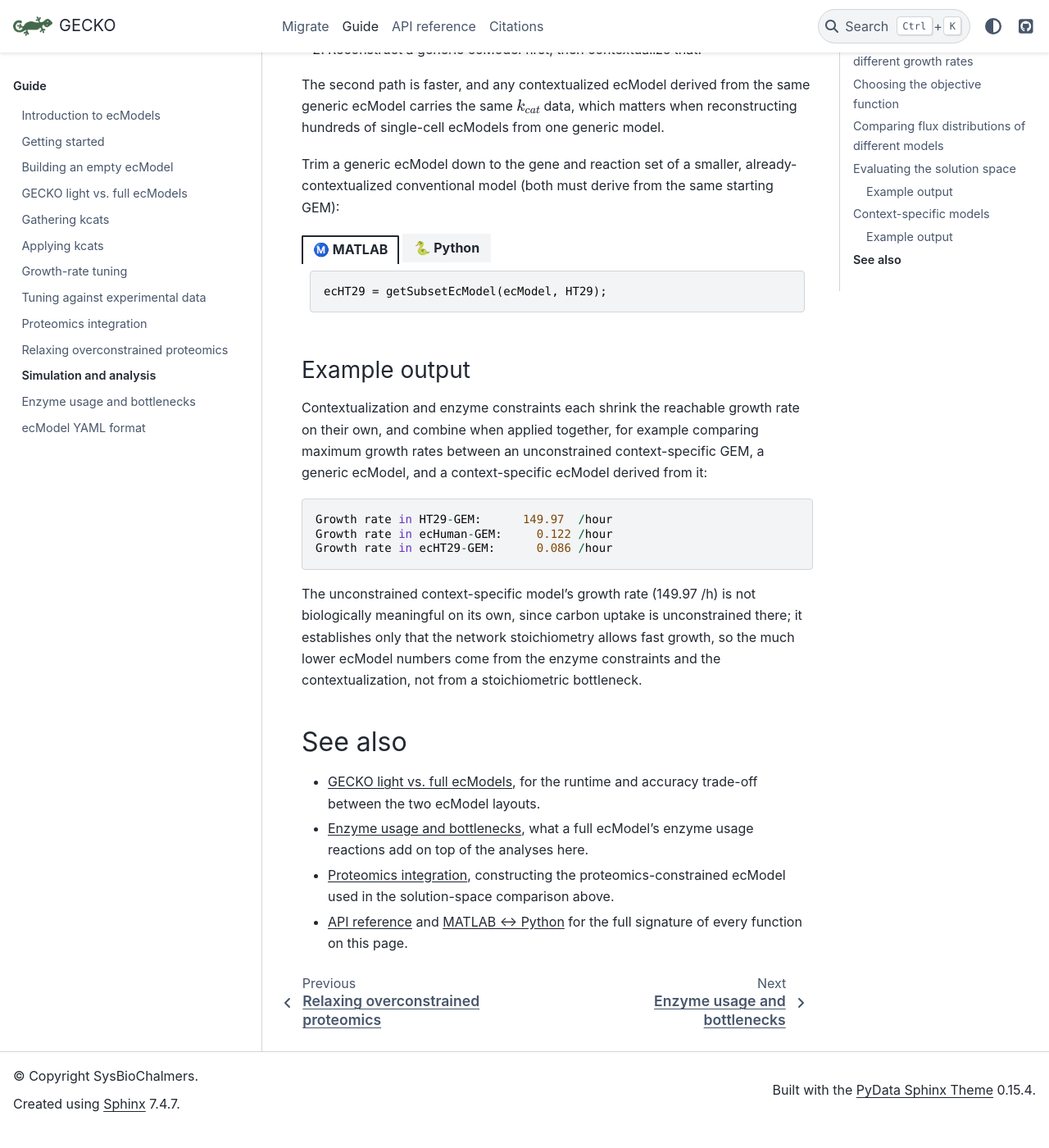
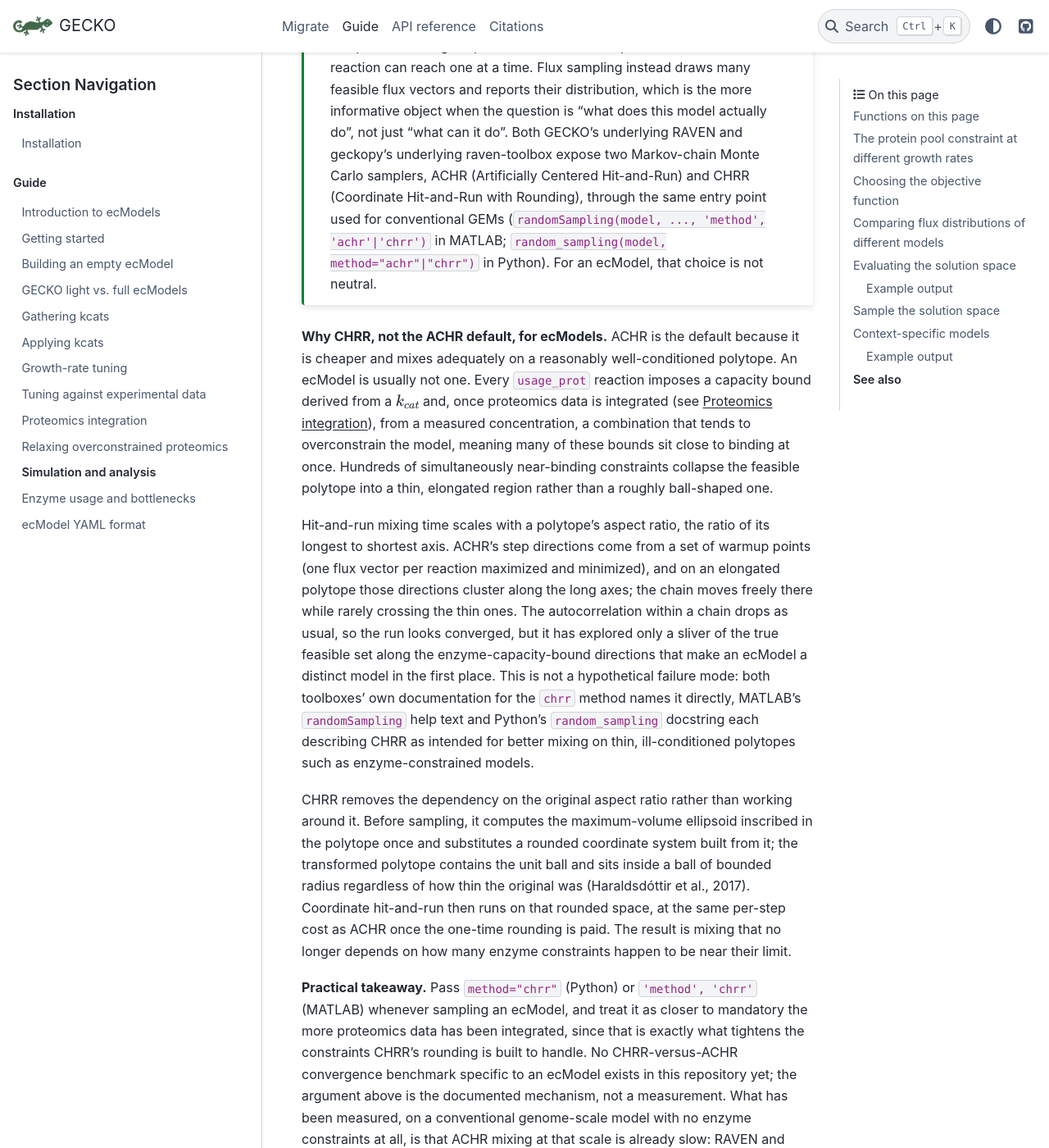
Before and after one commit to edkerk/gecko-docs, a Sphinx documentation site: the page built from docs/guide/simulation-and-analysis.md, in a window 1280 px wide and 1400 px high, scrolled down 5515 px. Shown: the whole window at 82% size. Built offline with Sphinx 7.4.7 and the PyData theme 0.15.4, drawn with Linux system fonts in a browser that asks for light colours; pages that are not in the unit, such as notebooks, are missing from menus; before the commit the page ends 6891 px from its top, so only the background shows below that; some of the changed text lies outside the part shown.

Commit message:
Port the CHRR-vs-ACHR sampling section into the new Guide
main added flux-sampling guidance to docs/stage5-simulation-analysis.md
(#6) after this branch split that page into docs/guide/; the Stage 5 file
is gone here, so port the section into its replacement instead of losing it
on merge.

- `docs/guide/simulation-and-analysis.md`: adds a "Sample the solution
  space" section (the CHRR-over-ACHR argument for ecModels), converted to
  this site's MyST/tab-set syntax, with a new `randomSampling` /
  `random_sampling` row in the page's function table.

````diff
--- a/docs/guide/simulation-and-analysis.md
+++ b/docs/guide/simulation-and-analysis.md
@@ -19,6 +19,7 @@
 | `setParam(..., 'obj', ...)` | `model.objective = ...` | choose the objective: maximize growth, or minimize protein pool usage |
 | `mapRxnsToConv` | `map_rxns_to_conv` | map an ecModel flux distribution back onto its starting conventional GEM |
 | `getAllowedBounds` / `ecFVA` | `flux_variability_analysis` / `ec_fva` | flux variability, with `ecFVA` mapping the ranges back to the conventional GEM |
+| `randomSampling` | `random_sampling` | draw feasible flux vectors and report their distribution |
 | `getSubsetEcModel` | `get_subset_ec_model` | trim a generic ecModel down to a context-specific gene/reaction set |
 
 ## The protein pool constraint at different growth rates
@@ -281,6 +282,93 @@
 | ecModel, no proteomics | 0.355 |
 | ecModel, with proteomics | 0.00325 |
 
+## Sample the solution space
+
+:::{tip} Not part of the original protocol
+FVA (above) reports the extremes each reaction can reach one at a time. Flux
+sampling instead draws many feasible flux vectors and reports their
+distribution, which is the more informative object when the question is
+"what does this model actually do", not just "what can it do". Both GECKO's
+underlying RAVEN and geckopy's underlying raven-toolbox expose two
+Markov-chain Monte Carlo samplers, ACHR (Artificially Centered Hit-and-Run)
+and CHRR (Coordinate Hit-and-Run with Rounding), through the same entry
+point used for conventional GEMs (`randomSampling(model, ..., 'method',
+'achr'|'chrr')` in MATLAB; `random_sampling(model, method="achr"|"chrr")`
+in Python). For an ecModel, that choice is not neutral.
+:::
+
+**Why CHRR, not the ACHR default, for ecModels.** ACHR is the default
+because it is cheaper and mixes adequately on a reasonably well-conditioned
+polytope. An ecModel is usually not one. Every `usage_prot` reaction imposes
+a capacity bound derived from a $k_{cat}$ and, once proteomics data is
+integrated (see [Proteomics integration](proteomics-integration.md)), from a
+measured concentration, a combination that tends to overconstrain the
+model, meaning many of these bounds sit close to binding at once. Hundreds
+of simultaneously near-binding constraints collapse the feasible polytope
+into a thin, elongated region rather than a roughly ball-shaped one.
+
+Hit-and-run mixing time scales with a polytope's aspect ratio, the ratio of
+its longest to shortest axis. ACHR's step directions come from a set of
+warmup points (one flux vector per reaction maximized and minimized), and
+on an elongated polytope those directions cluster along the long axes; the
+chain moves freely there while rarely crossing the thin ones. The
+autocorrelation within a chain drops as usual, so the run looks converged,
+but it has explored only a sliver of the true feasible set along the
+enzyme-capacity-bound directions that make an ecModel a distinct model in
+the first place. This is not a hypothetical failure mode: both toolboxes'
+own documentation for the `chrr` method names it directly, MATLAB's
+`randomSampling` help text and Python's `random_sampling` docstring each
+describing CHRR as intended for better mixing on thin, ill-conditioned
+polytopes such as enzyme-constrained models.
+
+CHRR removes the dependency on the original aspect ratio rather than
+working around it. Before sampling, it computes the maximum-volume
+ellipsoid inscribed in the polytope once and substitutes a rounded
+coordinate system built from it; the transformed polytope contains the unit
+ball and sits inside a ball of bounded radius regardless of how thin the
+original was (Haraldsdóttir et al., 2017). Coordinate hit-and-run then runs
+on that rounded space, at the same per-step cost as ACHR once the one-time
+rounding is paid. The result is mixing that no longer depends on how many
+enzyme constraints happen to be near their limit.
+
+**Practical takeaway.** Pass `method="chrr"` (Python) or `'method', 'chrr'`
+(MATLAB) whenever sampling an ecModel, and treat it as closer to mandatory
+the more proteomics data has been integrated, since that is exactly what
+tightens the constraints CHRR's rounding is built to handle. No
+CHRR-versus-ACHR convergence benchmark specific to an ecModel exists in
+this repository yet; the argument above is the documented mechanism, not a
+measurement. What has been measured, on a conventional genome-scale model
+with no enzyme constraints at all, is that ACHR mixing at that scale is
+already slow: RAVEN and raven-toolbox give between-chain agreement
+(Gelman-Rubin R-hat) only after several thousand samples on yeast-GEM, in
+[raven-docs' convergence
+study](https://github.com/edkerk/raven-docs/blob/main/docs/parameter-tuning/studies/sampling-convergence-calibration.md).
+An ecModel starts from that same genome-scale baseline and adds the
+capacity-bound geometry on top; the case for CHRR compounds rather than
+replaces it.
+
+::::{tab-set}
+:::{tab-item} Ⓜ️ MATLAB
+:sync: matlab
+
+```matlab
+solutions = randomSampling(ecModel, 1000, 'method', 'chrr');
+```
+:::
+:::{tab-item} 🐍 Python
+:sync: python
+
+```python
+from raven_toolbox.analysis import random_sampling
+
+result = random_sampling(ec_model, n_samples=1000, method="chrr")
+```
+
+`random_sampling` accepts any `cobra.Model`, an ecModel included, so no
+conversion step is needed before sampling it.
+:::
+::::
+
 ## Context-specific models
 
 ecModels reconstructed for higher organisms, such as humans, should not
````
